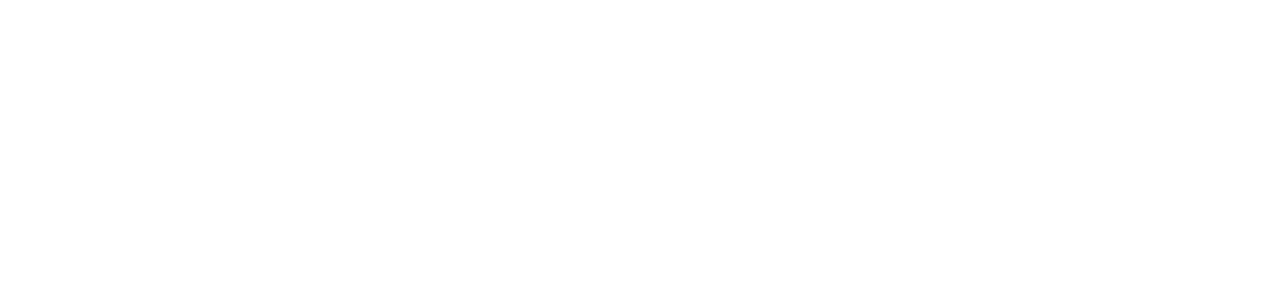
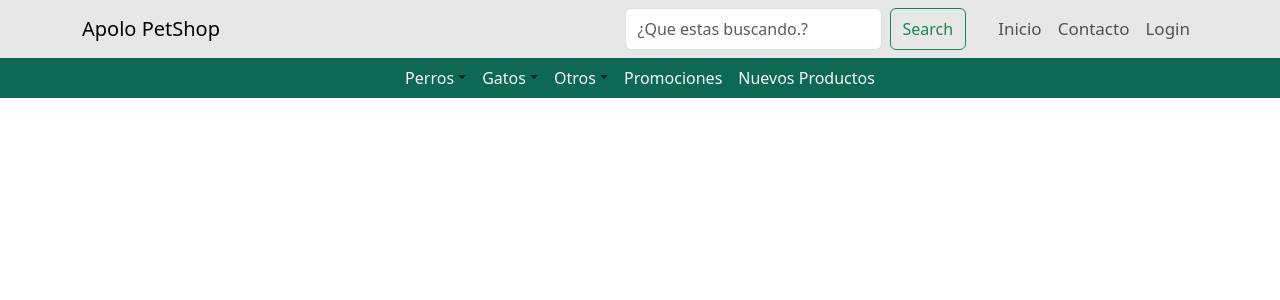
Before and after one commit to Maxii34/PetShop-v2-React, a React (Vite) app: page / in a window 1280 px wide. Shown: the top 300 px of the page. Built offline with nearby package versions, Linux system fonts and the light colour scheme.

Commit message:
Se agrego el navbar y el subnavbar

```diff
--- a/package.json
+++ b/package.json
@@ -10,7 +10,10 @@
     "preview": "vite preview"
   },
   "dependencies": {
+    "bootstrap": "^5.3.7",
+    "bootstrap-icons": "^1.13.1",
     "react": "^19.1.1",
+    "react-bootstrap": "^2.10.10",
     "react-dom": "^19.1.1"
   },
   "devDependencies": {
--- a/src/App.css
+++ b/src/App.css
@@ -2,3 +2,11 @@
   margin: 0px;
   padding: 0px;
 }
+.nav-pri {
+  background-color: #e6e7e6;
+  font-size: 17px;
+}
+.nav-sec {
+  background-color: #0e6856;
+  padding: 0px;
+}
--- a/src/App.jsx
+++ b/src/App.jsx
@@ -1,5 +1,9 @@
+import 'bootstrap/dist/css/bootstrap.min.css';
+import Navprimero from './Components/Navbar';
+import Navsegundo from './Components/SegundoNavbar';
+import './App.css'
 
-import './App.css'
+
 
 
 function App() {
@@ -7,7 +11,8 @@
 
   return (
     <>
-
+      <Navprimero />
+      <Navsegundo />
       <main>
 
       </main>
--- a/src/Components/Navbar.jsx
+++ b/src/Components/Navbar.jsx
@@ -1,11 +1,38 @@
-import React from 'react';
+import Button from "react-bootstrap/Button";
+import Container from "react-bootstrap/Container";
+import Form from "react-bootstrap/Form";
+import Nav from "react-bootstrap/Nav";
+import Navbar from "react-bootstrap/Navbar";
 
-const Navbar = () => {
-    return (
-        <div>
-
-        </div>
-    );
+const Navprimero = () => {
+  return (
+    <Navbar expand="lg" className="nav-pri">
+      <Container>
+        <Navbar.Brand href="#">Apolo PetShop</Navbar.Brand>
+        <Navbar.Toggle aria-controls="navbarScroll" />
+        <Navbar.Collapse id="navbarScroll">
+          <Nav
+            className="ms-auto my-2 my-lg-0"
+            style={{ maxHeight: "100px" }}
+            navbarScroll
+          >
+            <Form className="d-flex">
+              <Form.Control
+                type="search"
+                placeholder="¿Que estas buscando.?"
+                className="me-2"
+                aria-label="Search"
+              />
+              <Button variant="outline-success" className="me-4" >Search</Button>
+            </Form>
+            <Nav.Link href="#action1">Inicio</Nav.Link>
+            <Nav.Link href="#action2">Contacto</Nav.Link>
+            <Nav.Link href="#action3">Login</Nav.Link>
+          </Nav>
+        </Navbar.Collapse>
+      </Container>
+    </Navbar>
+  );
 };
 
-export default Navbar;
+export default Navprimero;
--- a/src/Components/SegundoNavbar.jsx
+++ b/src/Components/SegundoNavbar.jsx
@@ -0,0 +1,65 @@
+import Container from "react-bootstrap/Container";
+import Nav from "react-bootstrap/Nav";
+import Navbar from "react-bootstrap/Navbar";
+import NavDropdown from "react-bootstrap/NavDropdown";
+
+const Navsegundo = () => {
+  return (
+    <Navbar className="nav-sec">
+      <Container>
+        <Nav className="w-100 d-flex justify-content-center align-items-center">
+          <NavDropdown
+            title={<span className="text-light">Perros</span>}
+            id="navbarScrollingDropdown"
+          >
+            <NavDropdown.Item href="#action3">
+              Alimentos Balanceados
+            </NavDropdown.Item>
+            <NavDropdown.Divider />
+            <NavDropdown.Item href="#action4">Another action</NavDropdown.Item>
+            <NavDropdown.Item href="#action5">
+              Something else here
+            </NavDropdown.Item>
+          </NavDropdown>
+
+          <NavDropdown
+            title={<span className="text-light">Gatos</span>}
+            id="navbarScrollingDropdown"
+          >
+            <NavDropdown.Item href="#action3">
+              Alimentos Balanceados
+            </NavDropdown.Item>
+            <NavDropdown.Divider />
+            <NavDropdown.Item href="#action4">Another action</NavDropdown.Item>
+            <NavDropdown.Item href="#action5">
+              Something else here
+            </NavDropdown.Item>
+          </NavDropdown>
+
+          <NavDropdown
+            title={<span className="text-light">Otros</span>}
+            id="navbarScrollingDropdown"
+          >
+            <NavDropdown.Item href="#action3">
+              Alimentos Balanceados
+            </NavDropdown.Item>
+            <NavDropdown.Divider />
+            <NavDropdown.Item href="#action4">Another action</NavDropdown.Item>
+            <NavDropdown.Item href="#action5">
+              Something else here
+            </NavDropdown.Item>
+          </NavDropdown>
+
+          <Nav.Link href="#action1" className="text-light">
+            Promociones
+          </Nav.Link>
+          <Nav.Link href="#action1" className="text-light d-none d-lg-block">
+            Nuevos Productos
+          </Nav.Link>
+        </Nav>
+      </Container>
+    </Navbar>
+  );
+};
+
+export default Navsegundo;
```
Also changed, not shown: 1 other file (tests, documents, lock files or other folders).
